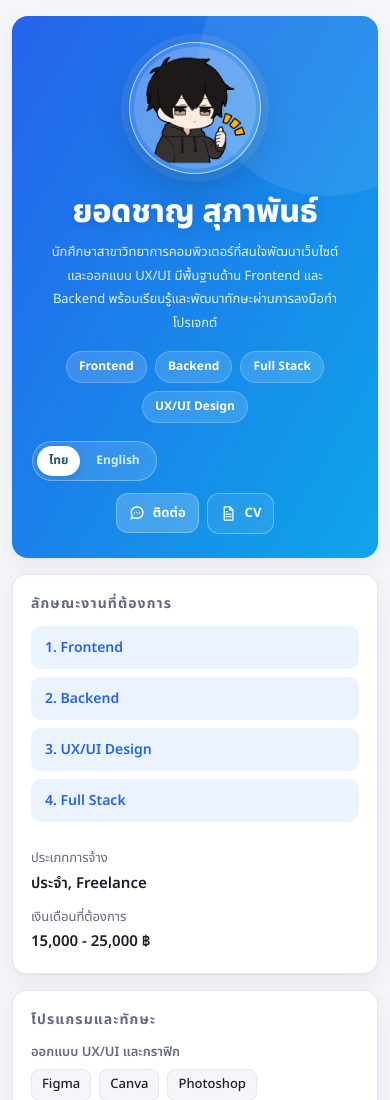
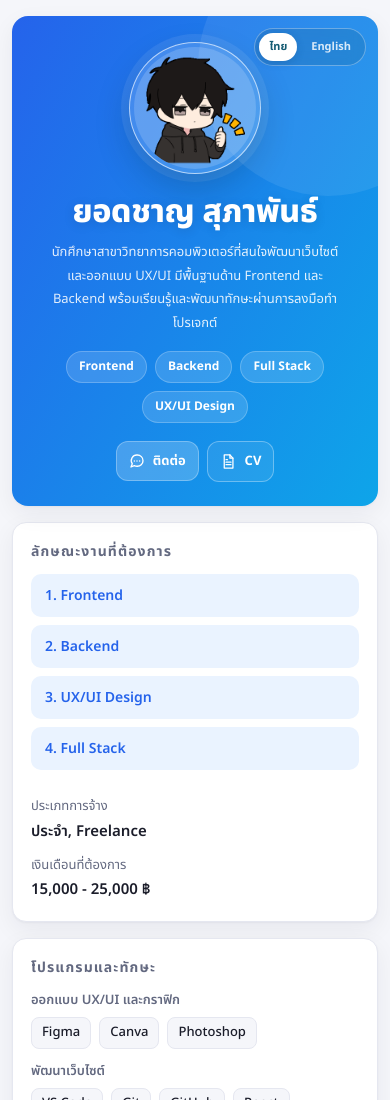
Before and after one commit to newer303/Resume_Yod, a plain HTML site: page resume.html in a window 390 px wide. Shown: the top 1100 px of the page. Drawn offline with Linux system fonts and the light colour scheme.

Commit message:
Move language switch to profile corner

```diff
--- a/resume.html
+++ b/resume.html
@@ -7,12 +7,16 @@
 <link rel="preconnect" href="https://fonts.googleapis.com">
 <link rel="preconnect" href="https://fonts.gstatic.com" crossorigin>
 <link href="https://fonts.googleapis.com/css2?family=Noto+Sans+Thai:wght@400;500;600;700;800&display=swap" rel="stylesheet">
-<link rel="stylesheet" href="style.css?v=mobile-polish-4">
+<link rel="stylesheet" href="style.css?v=language-switch-corner-1">
 </head>
 <body>
 <div class="wrap">
 
   <header class="hero">
+    <div class="language-switch" aria-label="เลือกภาษา">
+      <button type="button" class="language-button is-active" data-language="th" aria-pressed="true">ไทย</button>
+      <button type="button" class="language-button" data-language="en" aria-pressed="false">English</button>
+    </div>
     <div class="avatar-wrapper">
       <img src="assets/profile/profile.gif" alt="ยอดชาญ สุภาพันธ์" class="avatar" aria-hidden="true">
     </div>
@@ -20,10 +24,6 @@
       <h1>ยอดชาญ สุภาพันธ์</h1>
       <p class="intro">นักศึกษาสาขาวิทยาการคอมพิวเตอร์ที่สนใจพัฒนาเว็บไซต์และออกแบบ UX/UI มีพื้นฐานด้าน Frontend และ Backend พร้อมเรียนรู้และพัฒนาทักษะผ่านการลงมือทำโปรเจกต์</p>
       <div class="roles"><span>Frontend</span><span>Backend</span><span>Full Stack</span><span>UX/UI Design</span></div>
-      <div class="language-switch" aria-label="เลือกภาษา">
-        <button type="button" class="language-button is-active" data-language="th" aria-pressed="true">ไทย</button>
-        <button type="button" class="language-button" data-language="en" aria-pressed="false">English</button>
-      </div>
       <div class="contacts">
         <button class="contact contact-trigger" id="contactOpen" type="button" aria-haspopup="dialog" aria-controls="contactDialog">
           <svg viewBox="0 0 24 24" fill="none" stroke="currentColor" stroke-width="2" stroke-linecap="round" stroke-linejoin="round" aria-hidden="true"><path d="M21 11.5a8.4 8.4 0 0 1-9 8.4 9 9 0 0 1-4-.9L3 21l1.9-4.9A8.4 8.4 0 0 1 12.5 3a8.4 8.4 0 0 1 8.5 8.5z"/><path d="M8 12h.01M12 12h.01M16 12h.01"/></svg>
--- a/style.css
+++ b/style.css
@@ -104,7 +104,7 @@ body{
 .roles{ display:flex; flex-wrap:wrap; gap:8px; margin:0 0 20px; }
 .roles span{ background:#fff; color:var(--primary); font-size:13px; font-weight:700; padding:4px 12px; border-radius:8px; }
 .contacts{ display:flex; flex-wrap:wrap; gap:10px; }
-.language-switch{ display:flex; width:max-content; gap:4px; margin:0 0 12px; padding:4px; border:1px solid rgba(255,255,255,.32); border-radius:999px; background:rgba(255,255,255,.12); }
+.language-switch{ position:absolute; z-index:3; top:16px; right:18px; display:flex; width:max-content; gap:4px; margin:0; padding:4px; border:1px solid rgba(255,255,255,.32); border-radius:999px; background:rgba(20,91,130,.2); backdrop-filter:blur(8px); }
 .language-button{ min-height:30px; padding:4px 12px; border:0; border-radius:999px; color:rgba(255,255,255,.82); background:transparent; font:inherit; font-size:12px; font-weight:700; cursor:pointer; transition:background .18s,color .18s,box-shadow .18s; }
 .language-button:hover{ color:#fff; background:rgba(255,255,255,.16); }
 .language-button.is-active{ color:#155c73; background:#fff; box-shadow:0 2px 8px rgba(16,45,70,.16); }
@@ -431,6 +431,8 @@ body{ overflow-wrap:anywhere; }
 .hero .cv-link svg{ width:17px; height:17px; }
 @media (max-width:560px){
   .hero{ grid-template-columns:minmax(0,1fr); justify-items:center; gap:19px; padding:26px 20px 24px; }
+  .language-switch{ top:12px; right:12px; }
+  .language-button{ min-height:28px; padding:3px 10px; font-size:11px; }
   .hero .avatar-wrapper{ width:132px; height:132px; }
   .hero .hero-info{ width:100%; text-align:center; }
   .profile-kicker{ font-size:9px; }
```
